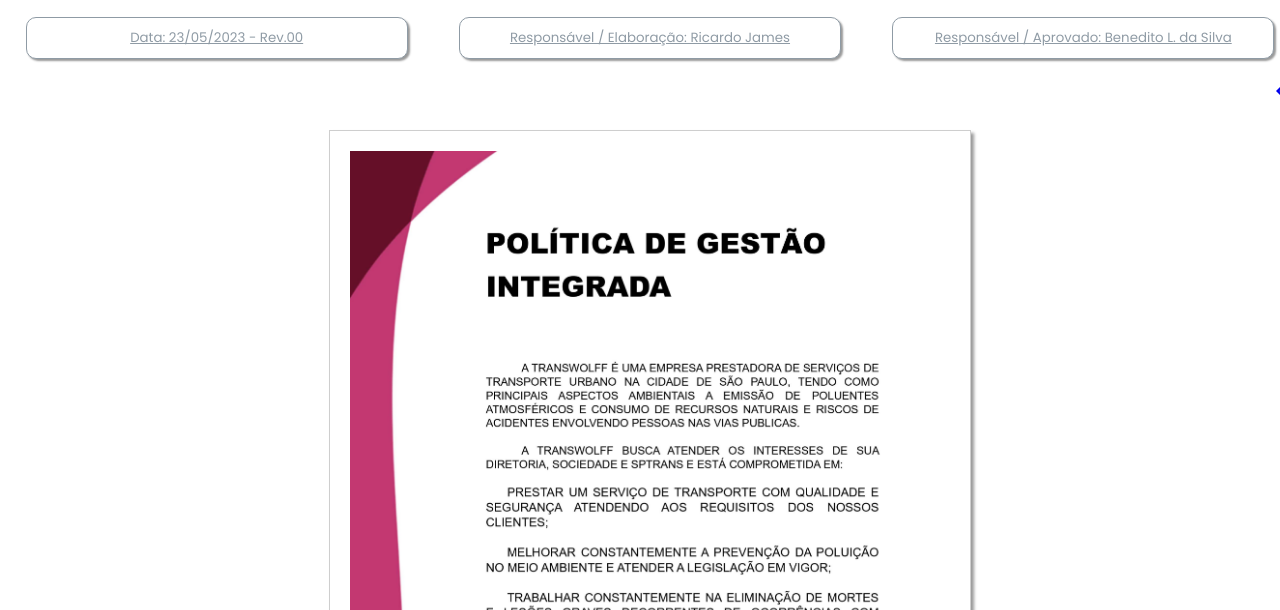
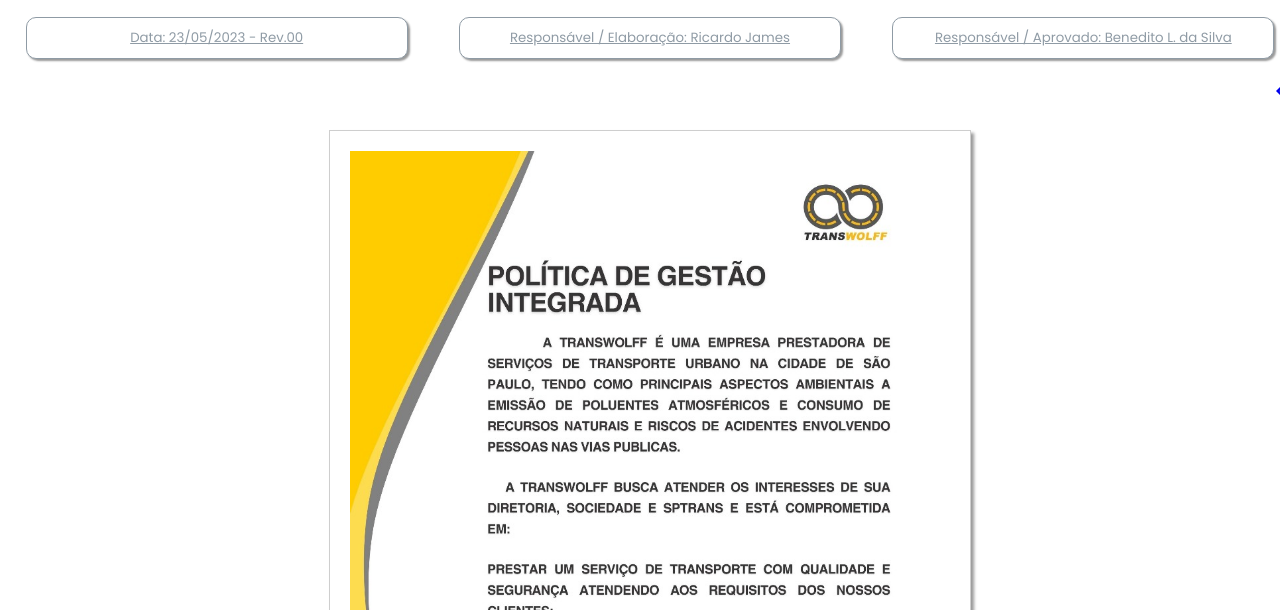
Before and after one commit to dijoan/projeto-SGI, a website: page politica.html in a window 1280 px wide. Shown: the part 190-800 px from the top of the page. Drawn offline with nearby package versions, Linux system fonts and the light colour scheme; a web font is replaced by a local one.

Commit message:
ayualização
atualização

```diff
--- a/politica.html
+++ b/politica.html
@@ -35,7 +35,7 @@
         </div>
         <div class="container-poli">
             <div class="imagem-poli">
-                <img id="politica" src="img/politica.jpg" width="600">
+                <img id="politica" src="img/Politica de gestão Integrada rev4.jpg" width="600">
             </div>
         </div>
         <footer>
```
Also changed, not shown: img/Politica de gestão Integrada rev4.jpg (added), 1 other file.
